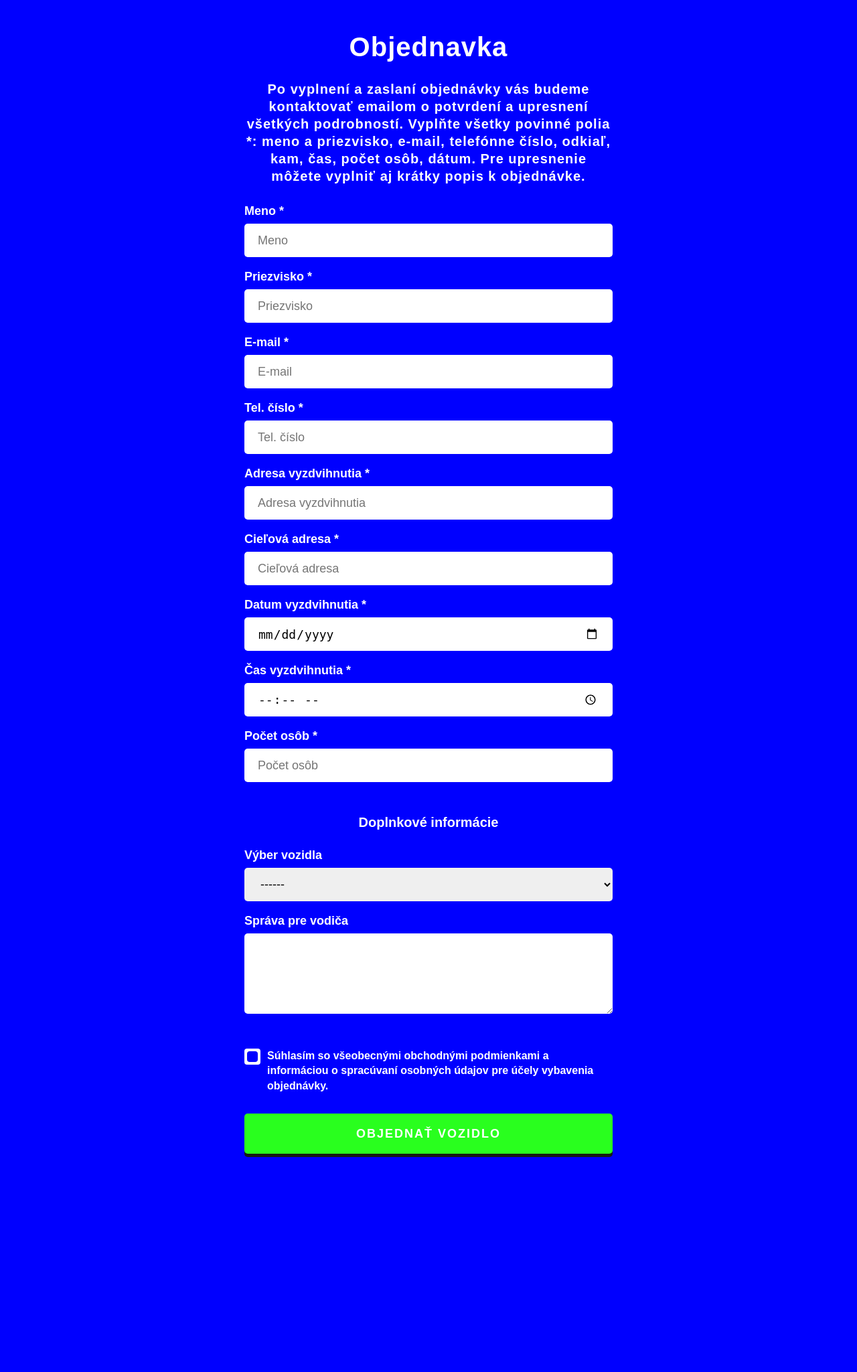
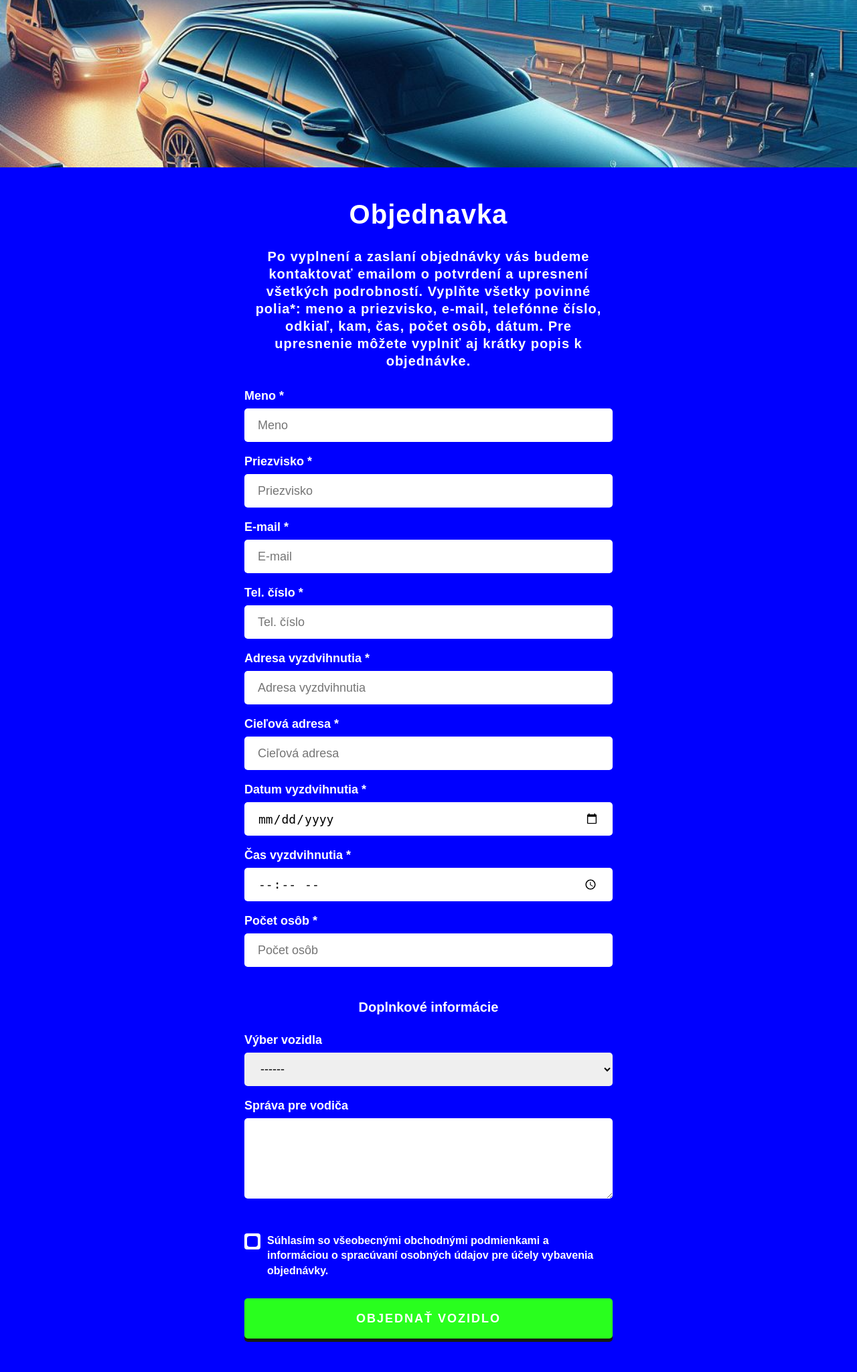
Before and after one commit to DenZ1971/transfer_project, a PHP site: page / in a window 1280 px wide. Shown: the whole page at 67% size. Before the commit the page ends 1728 px from the top, so only its background shows below. Run offline with PHP 8.4, Linux system fonts and the light colour scheme; some libraries are stand-ins or nearby versions.

Commit message:
add index.js and refactoring

```diff
--- a/css/style.css
+++ b/css/style.css
@@ -36,21 +36,69 @@ body {
     line-height: 1;
     font-size: 14px;
     background-color: blue;
-    /*background-image: url("/img/Designer.png");*/
-    /*background-size: 130%;*/
-    /*background-position: top;*/
-    /*background-repeat: no-repeat;*/
+    font-family: Arial, Helvetica Neue, Helvetica, sans-serif;
+}
 
-    font-family: Arial, Helvetica Neue, Helvetica, sans-serif;
+.header {
+
+    height: 250px;
+    background-image: url("/img/img1.jpeg");
+    background-size: cover;
+    background-position: center center;
+
+}
+
+.form {
+    max-width: 550px;
+    margin: 0px auto;
+    color: #ffffff;
+    padding: 50px 0
+}
+
+.form * {
+    outline: none;
+}
+
+.form_data {
+    position: relative;
+}
+
+.form_data::after {
+    content: '';
+    position: absolute;
+    top: 0;
+    left: 0;
+    width: 100%;
+    height: 100%;
+    background: rgba(51, 51, 51, 0.7) url("../img/g0R5.gif") center / 70px no-repeat;
+    opacity: 0;
+    visibility: hidden;
+    transition: all 0.5s ease 0s;
+}
+
+.form_data._sending {
+    opacity: 1;
+    visibility: visible;
 }
 
 
 
-.form-data {
-    max-width: 550px;
-    margin: 0px auto;
-    color: #ffffff;
-    padding: 50px 0;
+@media (max-width: 650px) {
+    .form {
+        max-width: 350px;
+        margin: 0px auto;
+        color: #ffffff;
+        padding: 50px 0;
+
+    }
+    .form-control {
+        height: 50px;
+        padding: 0px 20px;
+        border-radius: 5px;
+        width: 100%;
+        font-size: 18px;
+    }
+
 
 }
 
@@ -89,6 +137,10 @@ body {
     border-radius: 5px;
     width: 100%;
     font-size: 18px;
+}
+
+.form-control._error {
+    box-shadow: 0 0 15px red;
 }
 
 textarea.form-control {
@@ -136,6 +188,11 @@ textarea.form-control {
 
 .checkbox {
     margin: 50px 0px 30px 0px;
+
+}
+
+.checkbox._error .checkbox_label::before {
+    box-shadow: 0 0 15px red;
 
 }
 .checkbox_input {
@@ -186,6 +243,6 @@ textarea.form-control {
     font-size: 40px;
     font-weight: 700;
     letter-spacing: 1px;
-    margin: 300px 0px 30px 0px;
+    margin: 100px 0px 30px 0px;
     text-align: center;
 }
--- /dev/null
+++ b/index.html
@@ -0,0 +1,148 @@
+<!doctype html>
+<html lang="en">
+<head>
+    <meta charset="UTF-8">
+    <meta name="viewport"
+          content="width=device-width, user-scalable=no, initial-scale=1.0, maximum-scale=1.0, minimum-scale=1.0">
+    <meta http-equiv="X-UA-Compatible" content="ie=edge">
+    <!--    <link href="https://cdn.jsdelivr.net/npm/bootstrap@5.0.2/dist/css/bootstrap.min.css" rel="stylesheet" integrity="sha384-EVSTQN3/azprG1Anm3QDgpJLIm9Nao0Yz1ztcQTwFspd3yD65VohhpuuCOmLASjC" crossorigin="anonymous">-->
+    <link rel="stylesheet" href="./css/style.css">
+
+    <title>Document</title>
+
+</head>
+<body>
+<div class="header">
+
+
+</div>
+<div class="wrapper">
+    <div class="form">
+    <form action="#" method="post" id="form_data" class="form_data">
+        <h1 class="form_title">Objednavka</h1>
+        <h4 class="form_description">Po vyplnení a zaslaní objednávky vás budeme kontaktovať emailom o potvrdení a upresnení všetkých podrobností.
+            Vyplňte všetky povinné polia*: meno a priezvisko, e-mail, telefónne číslo, odkiaľ, kam, čas, počet osôb, dátum. Pre upresnenie môžete vyplniť aj krátky popis k objednávke.</h4>
+
+        <div class="mb-3">
+            <label for="firstname" class="form-label">Meno *</label>
+            <input type="text"
+                   class="form-control _req"
+                   id="firstname"
+                   name="firstname"
+                   placeholder="Meno"
+            >
+        </div>
+        <div class="mb-3">
+            <label for="surname" class="form-label">Priezvisko *</label>
+            <input type="text"
+                   class="form-control _req"
+                   id="surname"
+                   name="surname"
+                   placeholder="Priezvisko"
+            >
+        </div>
+        <div class="mb-3">
+            <label for="email" class="form-label">E-mail *</label>
+            <input type="email"
+                   class="form-control _req _email"
+                   id="email"
+                   name="email"
+                   placeholder="E-mail"
+            >
+        </div>
+        <div class="mb-3">
+            <label for="phone" class="form-label">Tel. číslo *</label>
+            <input type="tel"
+                   class="form-control _req"
+                   id="phone"
+                   name="phone"
+                   placeholder="Tel. číslo"
+            >
+        </div>
+        <div class="mb-3">
+            <label for="address_start" class="form-label">Adresa vyzdvihnutia *</label>
+            <input type="text"
+                   class="form-control _req"
+                   id="address_start"
+                   name="address_start"
+                   placeholder="Adresa vyzdvihnutia"
+            >
+        </div>
+        <div class="mb-3">
+            <label for="address_finish" class="form-label">Cieľová adresa *</label>
+            <input type="text"
+                   class="form-control _req"
+                   id="address_finish"
+                   name="address_finish"
+                   placeholder="Cieľová adresa"
+            >
+        </div>
+        <div class="mb-3">
+            <label for="date" class="form-label">Datum vyzdvihnutia *</label>
+            <input type="date"
+                   class="form-control _req"
+                   id="date"
+                   name="date"
+                   placeholder="Datum vyzdvihnutia"
+            >
+        </div>
+        <div class="mb-3">
+            <label for="time" class="form-label">Čas vyzdvihnutia *</label>
+            <input type="time"
+                   class="form-control _req"
+                   id="time"
+                   name="time"
+                   placeholder="Čas vyzdvihnutia"
+            >
+        </div>
+        <div class="mb-3">
+            <label for="quantity" class="form-label">Počet osôb *</label>
+            <input type="number"
+                   min="1"
+                   max="4"
+                   class="form-control _req"
+                   id="quantity"
+                   name="quantity"
+                   placeholder="Počet osôb"
+            >
+        </div>
+
+        <h3 class="form_additional-description"> Doplnkové informácie </h3>
+
+        <div class="mb-3">
+            <label for="cars" class="form-label">Výber vozidla </label>
+            <select
+                    class="form-control"
+                    id="cars"
+                    name="cars">
+                <option value="--">------</option>
+                <option value="Mercedes C-class T-model">Mercedes C-class T-model</option>
+
+            </select>
+        </div>
+
+        <div class="mb-3">
+            <label for="text" class="form-label">Správa pre vodiča</label>
+            <textarea class="form-control"
+                      id="text"
+                      name="text"
+                      rows="4"></textarea>
+        </div>
+
+        <div class="mb-3">
+            <div class="checkbox">
+                <input id="formAgreement" checked type="checkbox" name="agreement" class="checkbox_input _req">
+                <label for="formAgreement" class="checkbox_label"><span>Súhlasím so všeobecnými obchodnými podmienkami a informáciou o spracúvaní osobných údajov pre účely vybavenia objednávky.</span></label>
+            </div>
+        </div>
+
+
+        <button type="submit" name="submit" class="btn btn-primary">Objednať vozidlo</button>
+    </form>
+</div>
+</div>
+<script src="./js/script.js"></script>
+</body>
+
+
+</html>
--- a/index.php
+++ /dev/null
@@ -1,219 +0,0 @@
-<?php
-
-ini_set('display_startup_errors', 1);
-error_reporting(E_ALL);
-
-use PHPMailer\PHPMailer\PHPMailer;
-use PHPMailer\PHPMailer\SMTP;
-use PHPMailer\PHPMailer\Exception;
-
-//Load Composer's autoloader
-require 'vendor/autoload.php';
-
-if (!empty($_POST['email']) &&
-    !empty($_POST['firstname']) &&
-    !empty($_POST['surname']) &&
-    !empty ($_POST['phone']) &&
-    !empty ($_POST['address_start']) &&
-    !empty ($_POST['address_finish']) &&
-    !empty ($_POST['date']) &&
-    !empty ($_POST['time']) &&
-    !empty ($_POST['quantity']) &&
-    !empty ($_POST['agreement'])) {
-
-
-
-
-    $mail = new PHPMailer(true);
-
-
-        //Server settings
-        $mail->SMTPDebug = SMTP::DEBUG_OFF;                      //Enable verbose debug output
-        $mail->isSMTP();                                            //Send using SMTP
-        $mail->Host = 'smtp.gmail.com';                     //Set the SMTP server to send through
-        $mail->SMTPAuth = true;                                   //Enable SMTP authentication
-        $mail->Username = 'd.zapekin@gmail.com';                     //SMTP username
-        $mail->Password = 'xcyecervxxevbfqp';                               //SMTP password
-        $mail->SMTPSecure = PHPMailer::ENCRYPTION_SMTPS;            //Enable implicit TLS encryption
-        $mail->Port = 465;                                    //TCP port to connect to; use 587 if you have set `SMTPSecure = PHPMailer::ENCRYPTION_STARTTLS`
-
-        //Recipients
-        $mail->setFrom('d.zapekin@gmail.com');
-        $mail->addAddress('d.zapekin@gmail.com');     //Add a recipient
-
-
-        //Content
-        $mail->isHTML(true);                                  //Set email format to HTML
-        $mail->Subject = 'Here is the subject';
-        $mail->Body = "Objednavka na trasfer \n" .
-            'E-mail: ' . $_POST['email'] . "\n" .
-            ' | Meno: ' . $_POST['firstname'] . "\n" .
-            ' | Priezvisko: ' . $_POST['surname'] . "\n" .
-            ' | Tel cislo: ' . $_POST['phone'] . "\n" .
-            ' | Odkial: ' . $_POST['address_start'] . "\n" .
-            ' | Kam: ' . $_POST['address_finish'] . "\n" .
-            ' | Date: ' . $_POST['date'] . "\n" .
-            ' | Cas: ' . $_POST['time'] . "\n" .
-            ' | Pocet osob: ' . $_POST['quantity'] . "\n" .
-            ' | Vozidlo: ' . $_POST['cars'] . "\n" .
-            ' | Text: ' . $_POST['text'] . "\n" .
-            ' | Agreement: ' . $_POST['agreement'];
-
-    $mail->AltBody = 'This is the body in plain text for non-HTML mail clients';
-
-    $mail->send();
-
-    try {
-
-        header("Location: success.php");
-        exit();
-    } catch (Exception $e) {
-        echo 'Mailer Error: ' . $mail->ErrorInfo;
-    }
-}
-
-?>
-
-
-<!doctype html>
-<html lang="en">
-<head>
-    <meta charset="UTF-8">
-    <meta name="viewport"
-          content="width=device-width, user-scalable=no, initial-scale=1.0, maximum-scale=1.0, minimum-scale=1.0">
-    <meta http-equiv="X-UA-Compatible" content="ie=edge">
-<!--    <link href="https://cdn.jsdelivr.net/npm/bootstrap@5.0.2/dist/css/bootstrap.min.css" rel="stylesheet" integrity="sha384-EVSTQN3/azprG1Anm3QDgpJLIm9Nao0Yz1ztcQTwFspd3yD65VohhpuuCOmLASjC" crossorigin="anonymous">-->
-    <link rel="stylesheet" href="./css/style.css">
-
-    <title>Document</title>
-</head>
-<body>
-    <div class="wrapper">
-    <form action="" method="post" id="form-data" class="form-data" autocomplete="on">
-        <h1 class="form_title">Objednavka</h1>
-        <h4 class="form_description">Po vyplnení a zaslaní objednávky vás budeme kontaktovať emailom o potvrdení a upresnení všetkých podrobností.
-Vyplňte všetky povinné polia *: meno a priezvisko, e-mail, telefónne číslo, odkiaľ, kam, čas, počet osôb, dátum. Pre upresnenie môžete vyplniť aj krátky popis k objednávke.</h4>
-
-        <div class="mb-3">
-            <label for="firstname" class="form-label">Meno *</label>
-            <input type="text"
-                   class="form-control"
-                   id="firstname"
-                   name="firstname"
-                   placeholder="Meno"
-                   required>
-        </div>
-        <div class="mb-3">
-            <label for="surname" class="form-label">Priezvisko *</label>
-            <input type="text"
-                   class="form-control"
-                   id="surname"
-                   name="surname"
-                   placeholder="Priezvisko"
-                   required>
-        </div>
-        <div class="mb-3">
-            <label for="email" class="form-label">E-mail *</label>
-            <input type="email"
-                   class="form-control"
-                   id="email"
-                   name="email"
-                   placeholder="E-mail"
-                   required>
-        </div>
-        <div class="mb-3">
-            <label for="phone" class="form-label">Tel. číslo *</label>
-            <input type="tel"
-                   class="form-control"
-                   id="phone"
-                   name="phone"
-                   placeholder="Tel. číslo"
-                   required>
-        </div>
-        <div class="mb-3">
-            <label for="address_start" class="form-label">Adresa vyzdvihnutia *</label>
-            <input type="text"
-                   class="form-control"
-                   id="address_start"
-                   name="address_start"
-                   placeholder="Adresa vyzdvihnutia"
-                   required>
-        </div>
-        <div class="mb-3">
-            <label for="address_finish" class="form-label">Cieľová adresa *</label>
-            <input type="text"
-                   class="form-control"
-                   id="address_finish"
-                   name="address_finish"
-                   placeholder="Cieľová adresa"
-                   required>
-        </div>
-        <div class="mb-3">
-            <label for="date" class="form-label">Datum vyzdvihnutia *</label>
-            <input type="date"
-                   class="form-control"
-                   id="date"
-                   name="date"
-                   placeholder="Datum vyzdvihnutia"
-                   required>
-        </div>
-        <div class="mb-3">
-            <label for="time" class="form-label">Čas vyzdvihnutia *</label>
-            <input type="time"
-                   class="form-control"
-                   id="time"
-                   name="time"
-                   placeholder="Čas vyzdvihnutia"
-                   required>
-        </div>
-        <div class="mb-3">
-            <label for="quantity" class="form-label">Počet osôb *</label>
-            <input type="number"
-                   min="1"
-                   max="4"
-                   class="form-control"
-                   id="quantity"
-                   name="quantity"
-                   placeholder="Počet osôb"
-                   required>
-        </div>
-
-        <h3 class="form_additional-description"> Doplnkové informácie </h3>
-
-        <div class="mb-3">
-            <label for="cars" class="form-label">Výber vozidla </label>
-            <select
-                   class="form-control"
-                   id="cars"
-                   name="cars">
-                <option value="--">------</option>
-                <option value="Mercedes C-class T-model">Mercedes C-class T-model</option>
-
-            </select>
-        </div>
-
-        <div class="mb-3">
-            <label for="text" class="form-label">Správa pre vodiča</label>
-            <textarea class="form-control"
-                      id="text"
-                      name="text"
-                      rows="4"></textarea>
-        </div>
-
-        <div class="mb-3">
-            <div class="checkbox">
-                <input id="formAgreement" checked type="checkbox" name="agreement" class="checkbox_input">
-                <label for="formAgreement" class="checkbox_label"><span>Súhlasím so všeobecnými obchodnými podmienkami a informáciou o spracúvaní osobných údajov pre účely vybavenia objednávky.</span></label>
-            </div>
-        </div>
-
-
-        <button type="submit" name="submit" class="btn btn-primary">Objednať vozidlo</button>
-    </form>
-    </div>
-
-
-
-
-</body>
-</html>
```
Also changed, not shown: js/script.js (added, +84 -0 lines), sendmail.php (added, +77 -0 lines), success.php (deleted, +0 -14 lines), img/ddd.png (added), img/g0R5.gif (added).
